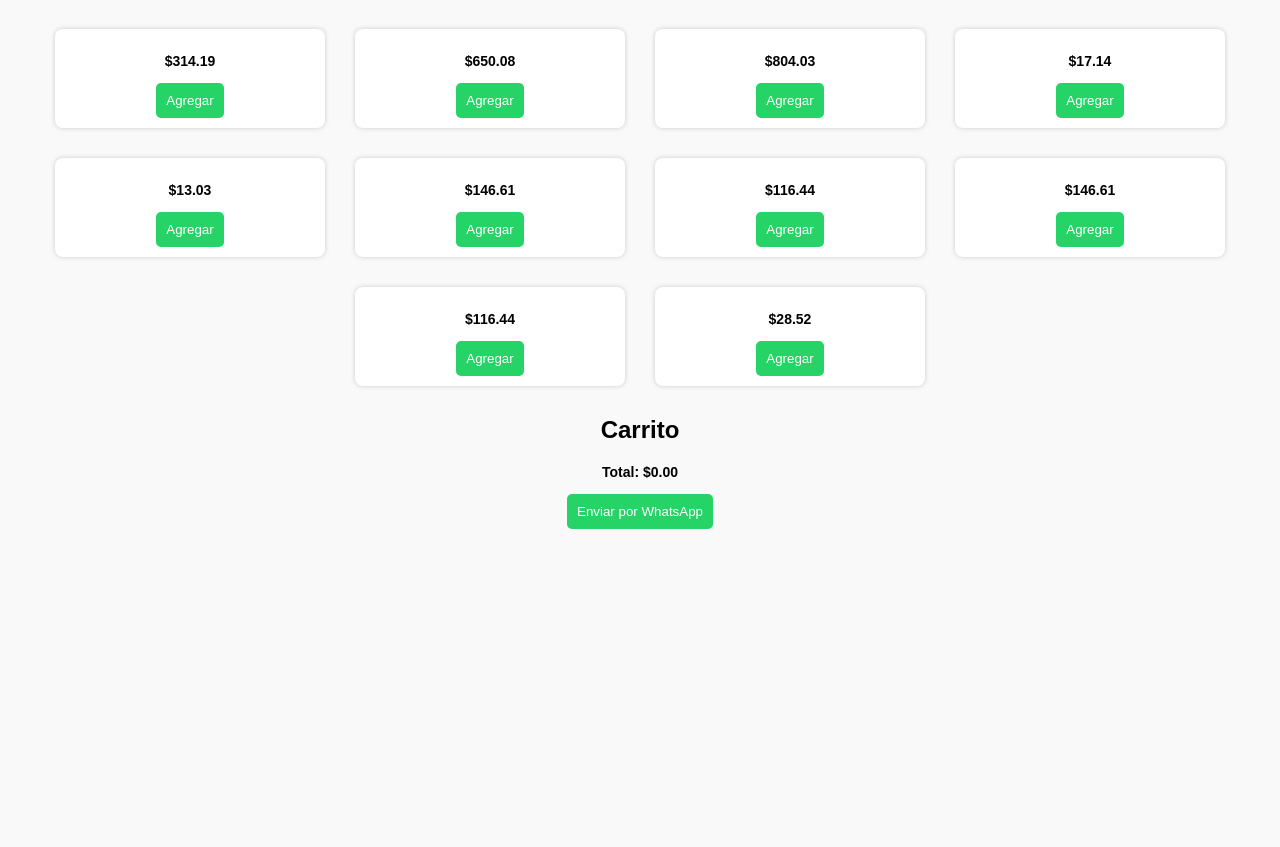
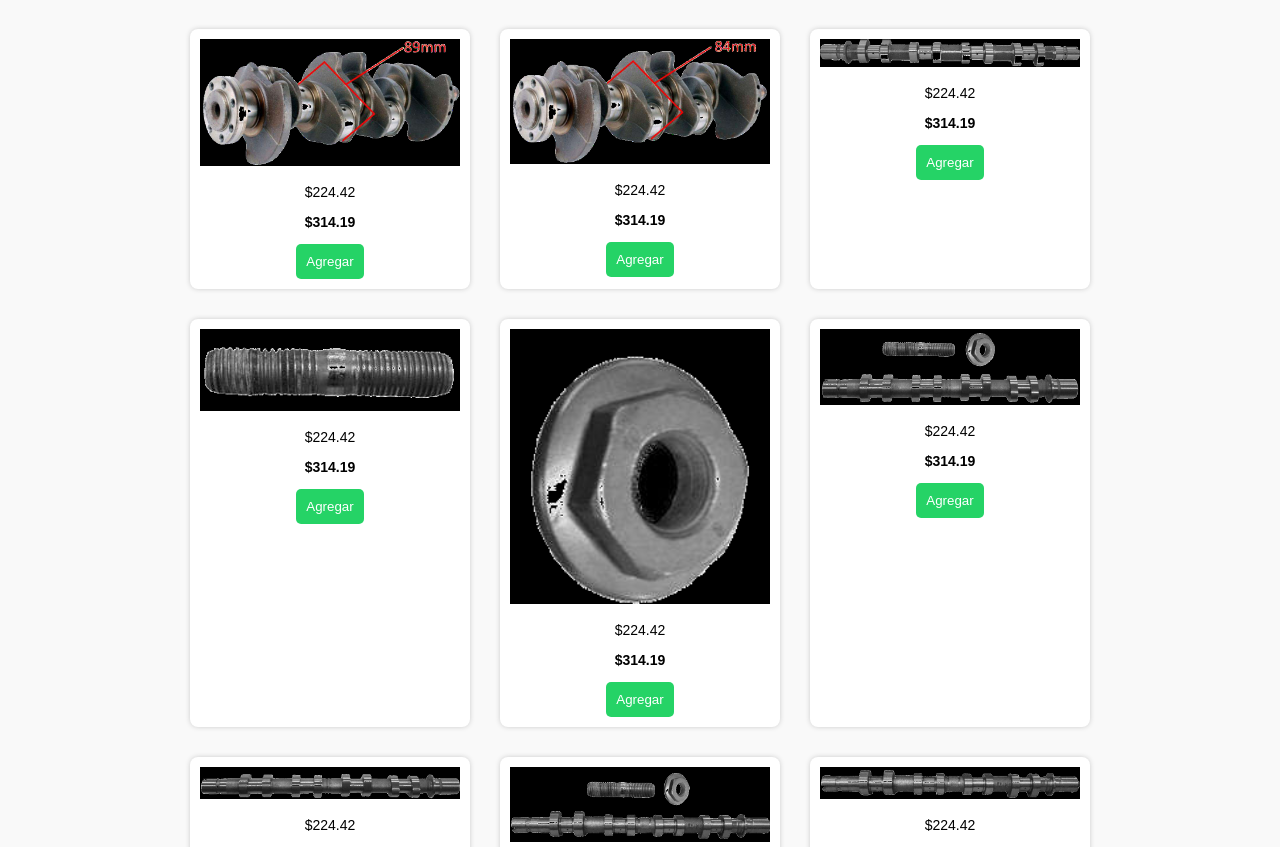
Before and after one commit to mi-tienda-repuestosrenaultfast/RenaultfastRR, a plain HTML site: page index.html in a window 1280 px wide. Shown: the part 89-936 px from the top of the page. Before the commit the page ends 800 px from the top, so only its background shows below. Drawn offline with Linux system fonts and the light colour scheme.

Commit message:
Add files via upload

```diff
--- a/index.html
+++ b/index.html
@@ -6,7 +6,7 @@
   <title>Tienda Renault Fast</title>
   <style>
     body { font-family: Arial; background: #f9f9f9; padding: 20px; }
-    .producto { background: #fff; padding: 10px; margin: 10px; border-radius: 8px; box-shadow: 0 0 5px #ccc; width: 250px; text-align: center; }
+    .producto { background: #fff; padding: 10px; margin: 10px; border-radius: 8px; box-shadow: 0 0 5px #ccc; width: 260px; text-align: center; }
     .productos { display: flex; flex-wrap: wrap; justify-content: center; gap: 10px; }
     .carrito { margin-top: 20px; text-align: center; }
     button { background: #25d366; color: white; border: none; padding: 10px; border-radius: 5px; cursor: pointer; }
@@ -17,63 +17,73 @@
   <h1 style="text-align:center;">Repuestos Renault Fast</h1>
   <div class="productos">
     <div class="producto">
-      <p></p>
+      <img src="producto_0.png" width="100%">
+      <p>$224.42</p>
       <p><strong>$314.19</strong></p>
-      <button onclick="agregarAlCarrito(``, 314.19)">Agregar</button>
+      <button onclick="agregarAlCarrito(`$224.42`, 314.19)">Agregar</button>
     </div>
 
     <div class="producto">
-      <p></p>
-      <p><strong>$650.08</strong></p>
-      <button onclick="agregarAlCarrito(``, 650.08)">Agregar</button>
+      <img src="producto_1.png" width="100%">
+      <p>$224.42</p>
+      <p><strong>$314.19</strong></p>
+      <button onclick="agregarAlCarrito(`$224.42`, 314.19)">Agregar</button>
     </div>
 
     <div class="producto">
-      <p></p>
-      <p><strong>$804.03</strong></p>
-      <button onclick="agregarAlCarrito(``, 804.03)">Agregar</button>
+      <img src="producto_2.png" width="100%">
+      <p>$224.42</p>
+      <p><strong>$314.19</strong></p>
+      <button onclick="agregarAlCarrito(`$224.42`, 314.19)">Agregar</button>
     </div>
 
     <div class="producto">
-      <p></p>
-      <p><strong>$17.14</strong></p>
-      <button onclick="agregarAlCarrito(``, 17.14)">Agregar</button>
+      <img src="producto_3.png" width="100%">
+      <p>$224.42</p>
+      <p><strong>$314.19</strong></p>
+      <button onclick="agregarAlCarrito(`$224.42`, 314.19)">Agregar</button>
     </div>
 
     <div class="producto">
-      <p></p>
-      <p><strong>$13.03</strong></p>
-      <button onclick="agregarAlCarrito(``, 13.03)">Agregar</button>
+      <img src="producto_4.png" width="100%">
+      <p>$224.42</p>
+      <p><strong>$314.19</strong></p>
+      <button onclick="agregarAlCarrito(`$224.42`, 314.19)">Agregar</button>
     </div>
 
     <div class="producto">
-      <p></p>
-      <p><strong>$146.61</strong></p>
-      <button onclick="agregarAlCarrito(``, 146.61)">Agregar</button>
+      <img src="producto_5.png" width="100%">
+      <p>$224.42</p>
+      <p><strong>$314.19</strong></p>
+      <button onclick="agregarAlCarrito(`$224.42`, 314.19)">Agregar</button>
     </div>
 
     <div class="producto">
-      <p></p>
-      <p><strong>$116.44</strong></p>
-      <button onclick="agregarAlCarrito(``, 116.44)">Agregar</button>
+      <img src="producto_6.png" width="100%">
+      <p>$224.42</p>
+      <p><strong>$314.19</strong></p>
+      <button onclick="agregarAlCarrito(`$224.42`, 314.19)">Agregar</button>
     </div>
 
     <div class="producto">
-      <p></p>
-      <p><strong>$146.61</strong></p>
-      <button onclick="agregarAlCarrito(``, 146.61)">Agregar</button>
+      <img src="producto_7.png" width="100%">
+      <p>$224.42</p>
+      <p><strong>$314.19</strong></p>
+      <button onclick="agregarAlCarrito(`$224.42`, 314.19)">Agregar</button>
     </div>
 
     <div class="producto">
-      <p></p>
-      <p><strong>$116.44</strong></p>
-      <button onclick="agregarAlCarrito(``, 116.44)">Agregar</button>
+      <img src="producto_8.png" width="100%">
+      <p>$224.42</p>
+      <p><strong>$314.19</strong></p>
+      <button onclick="agregarAlCarrito(`$224.42`, 314.19)">Agregar</button>
     </div>
 
     <div class="producto">
-      <p></p>
-      <p><strong>$28.52</strong></p>
-      <button onclick="agregarAlCarrito(``, 28.52)">Agregar</button>
+      <img src="producto_9.png" width="100%">
+      <p>$224.42</p>
+      <p><strong>$314.19</strong></p>
+      <button onclick="agregarAlCarrito(`$224.42`, 314.19)">Agregar</button>
     </div>
     </div>
   <div class="carrito">
```
